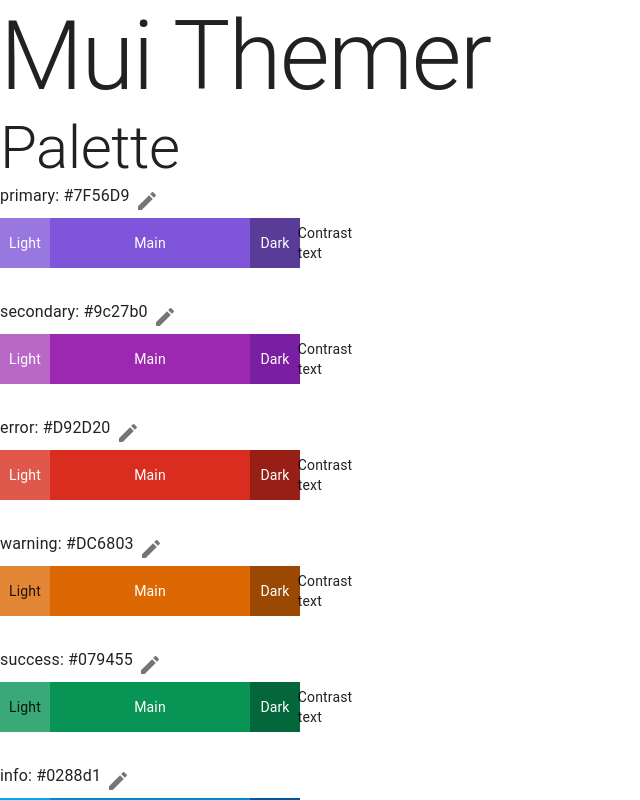
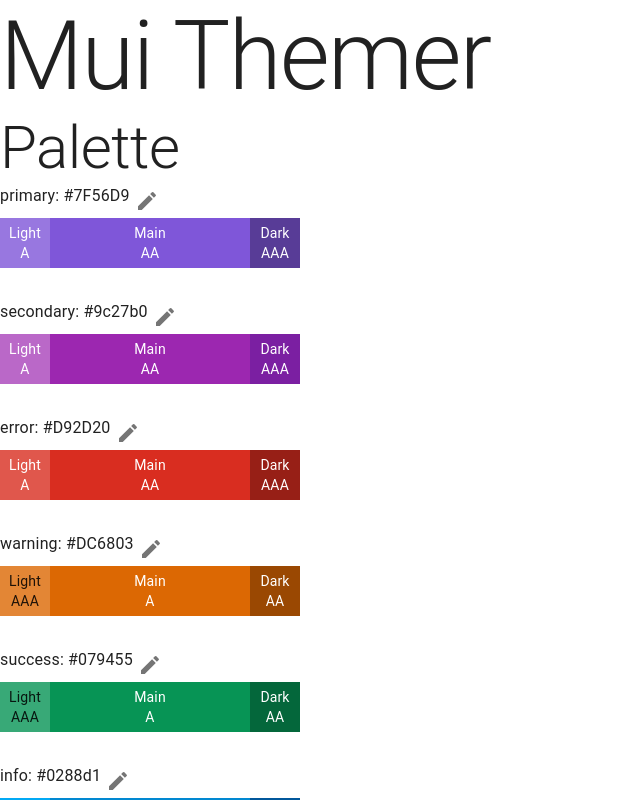
Before and after one commit to sernstberger/mui-themer, a React (Vite) app in the folder mui-themer/: page / in a window 1280 px wide. Shown: the top 800 px of the page, without its empty margins (0-640 px from the left). Built offline with nearby package versions, Linux system fonts and the light colour scheme.

Commit message:
added contrast text

```diff
--- a/mui-themer/src/app/Components/ColorSwatch.tsx
+++ b/mui-themer/src/app/Components/ColorSwatch.tsx
@@ -1,4 +1,5 @@
 import { Box, BoxProps, Typography, useTheme } from '@mui/material';
+import chroma from 'chroma-js';
 
 export interface ColorProps {
   label: string;
@@ -7,9 +8,18 @@
 
 export interface ColorSwatchProps extends ColorProps, Omit<BoxProps, 'color'> {}
 
+const getAccessibilityRating = (contrast: number) => {
+  if (contrast >= 7) return 'AAA';
+  if (contrast >= 4.5) return 'AA';
+  if (contrast >= 3) return 'A';
+  return 'Fail';
+};
+
 export const ColorSwatch = ({ label, color, ...rest }: ColorSwatchProps) => {
   const theme = useTheme();
   const contrastText = theme.palette.getContrastText(color);
+  const contrastRatio = chroma.contrast(color, contrastText);
+  const accessibilityRating = getAccessibilityRating(contrastRatio);
 
   return (
     <Box
@@ -25,10 +35,12 @@
         ...rest.sx,
       }}
     >
-      <Typography variant="body2" sx={{ color: contrastText }}>
+      <Typography variant="body2" color={contrastText}>
         {label}
       </Typography>
-      {/* <Typography variant="body2">{accessibility}</Typography> */}
+      <Typography variant="body2" color={contrastText}>
+        {accessibilityRating}
+      </Typography>
     </Box>
   );
 };
--- a/mui-themer/src/app/Components/ColorSwatchList.tsx
+++ b/mui-themer/src/app/Components/ColorSwatchList.tsx
@@ -17,7 +17,6 @@
           key={swatch.label}
           label={swatch.label}
           color={swatch.color}
-          // accessibility={swatch.accessibility}
           onClick={() => onColorClick(swatch.color)}
         />
       );
--- a/mui-themer/src/app/Components/PaletteItem.tsx
+++ b/mui-themer/src/app/Components/PaletteItem.tsx
@@ -122,10 +122,6 @@
           sx={{ width: 200 }}
         />
         <ColorSwatch label="Dark" color={createColorLevel('dark')} />
-        <ColorSwatch
-          label="Contrast text"
-          color={createColorLevel('contrastText')}
-        />
       </Stack>
       <Dialog open={open} onClose={handleClose}>
         <DialogTitle>Edit {color} Color</DialogTitle>
--- a/package.json
+++ b/package.json
@@ -9,6 +9,8 @@
     "@emotion/styled": "^11.13.0",
     "@mui/icons-material": "^6.1.3",
     "@mui/material": "^6.1.3",
+    "@types/chroma-js": "^2.4.4",
+    "chroma-js": "^3.1.2",
     "react": "18.3.1",
     "react-dom": "18.3.1"
   },
```
Also changed, not shown: 1 other file (tests, documents, lock files or other folders).
